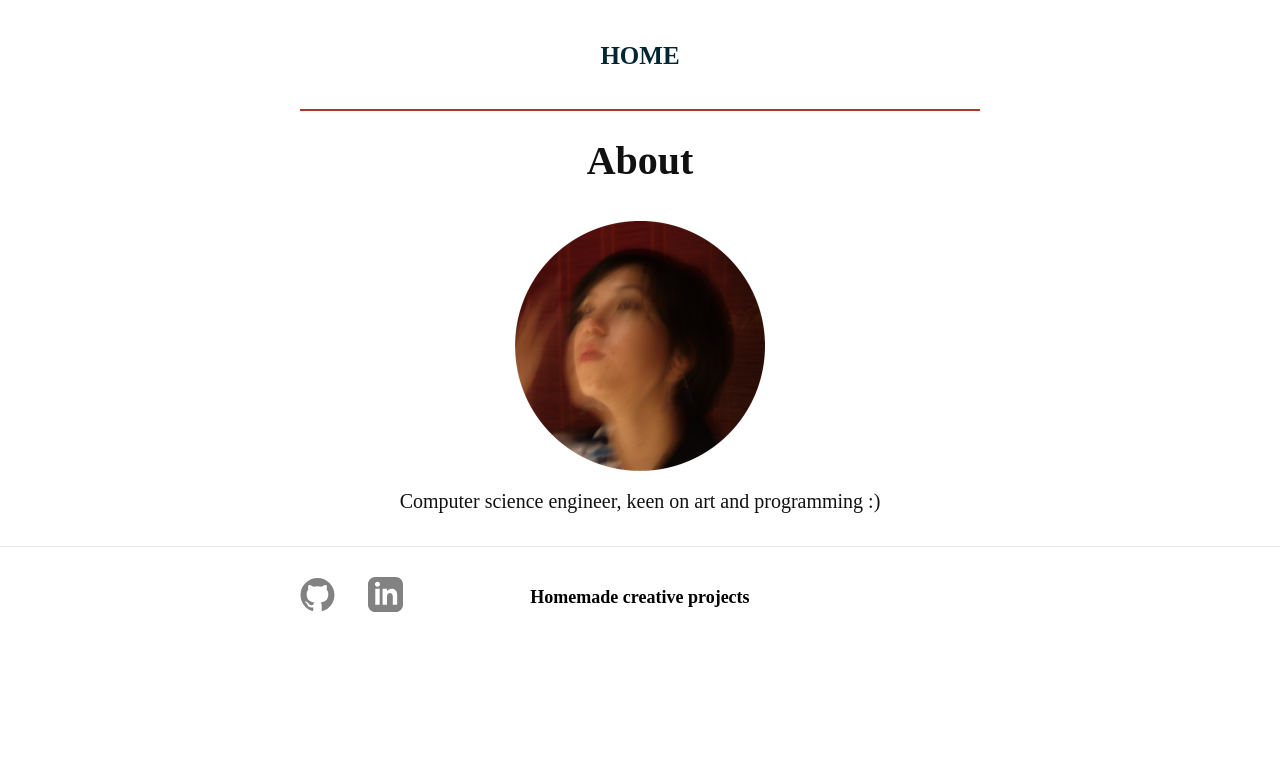
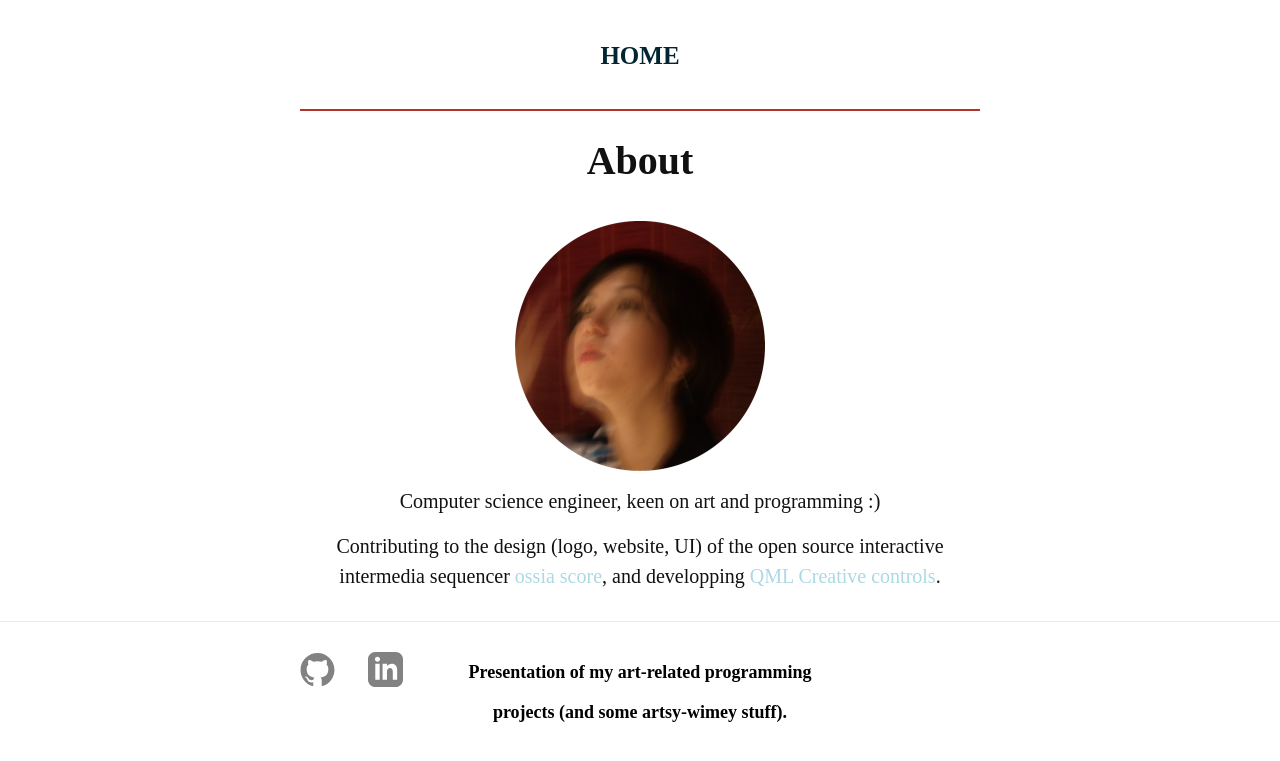
Before and after one commit to aklevy/aklevy.github.io, a Jekyll site: the page built from about.md, in a window 1280 px wide. Shown: the top 761 px of the page. Built offline with Jekyll 4.4.1, drawn with Linux system fonts in a browser that asks for light colours; some web fonts are replaced.

Commit message:
update site profile

```diff
--- a/_config.yml
+++ b/_config.yml
@@ -1,8 +1,8 @@
 # Site settings
-title: Homemade creative projects
+title: Creative projects
 email: ""
 description: > # this means to ignore newlines until "baseurl:"
-  Homemade creative projects
+  Presentation of my art-related programming projects (and some artsy-wimey stuff).
 baseurl: "" # the subpath of your site, e.g. /blog/
 url: "https://aklevy.github.io/" # the base hostname & protocol for your site
 github_username:  aklevy
--- a/about.md
+++ b/about.md
@@ -14,3 +14,6 @@ permalink: /about/
 <p align="center">
   Computer science engineer, keen on art and programming :)
 </p>
+<p align="center">
+  Contributing to the design (logo, website, UI) of the open source interactive intermedia sequencer <a href="https://ossia.io/">ossia score</a>, and developping <a href="https://github.com/jcelerier/qml-creative-controls">QML Creative controls</a>.
+</p>
```
